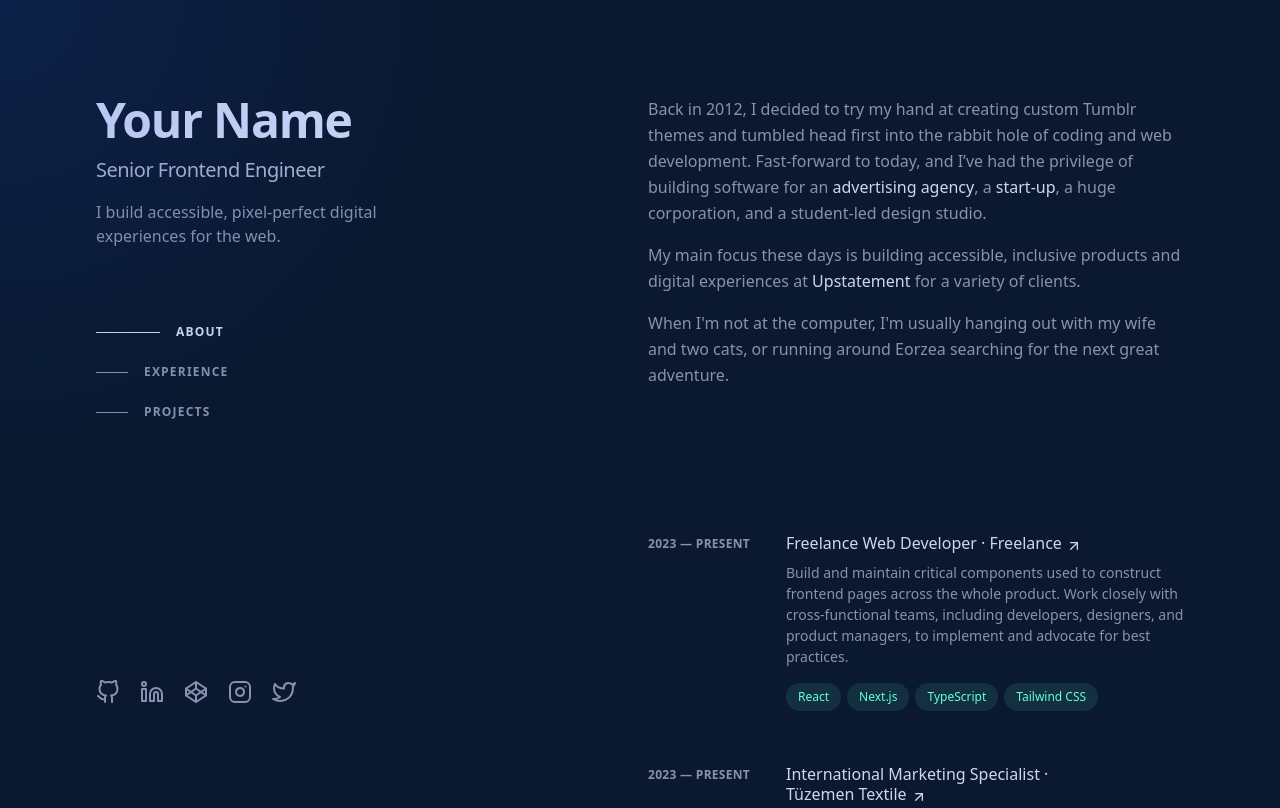
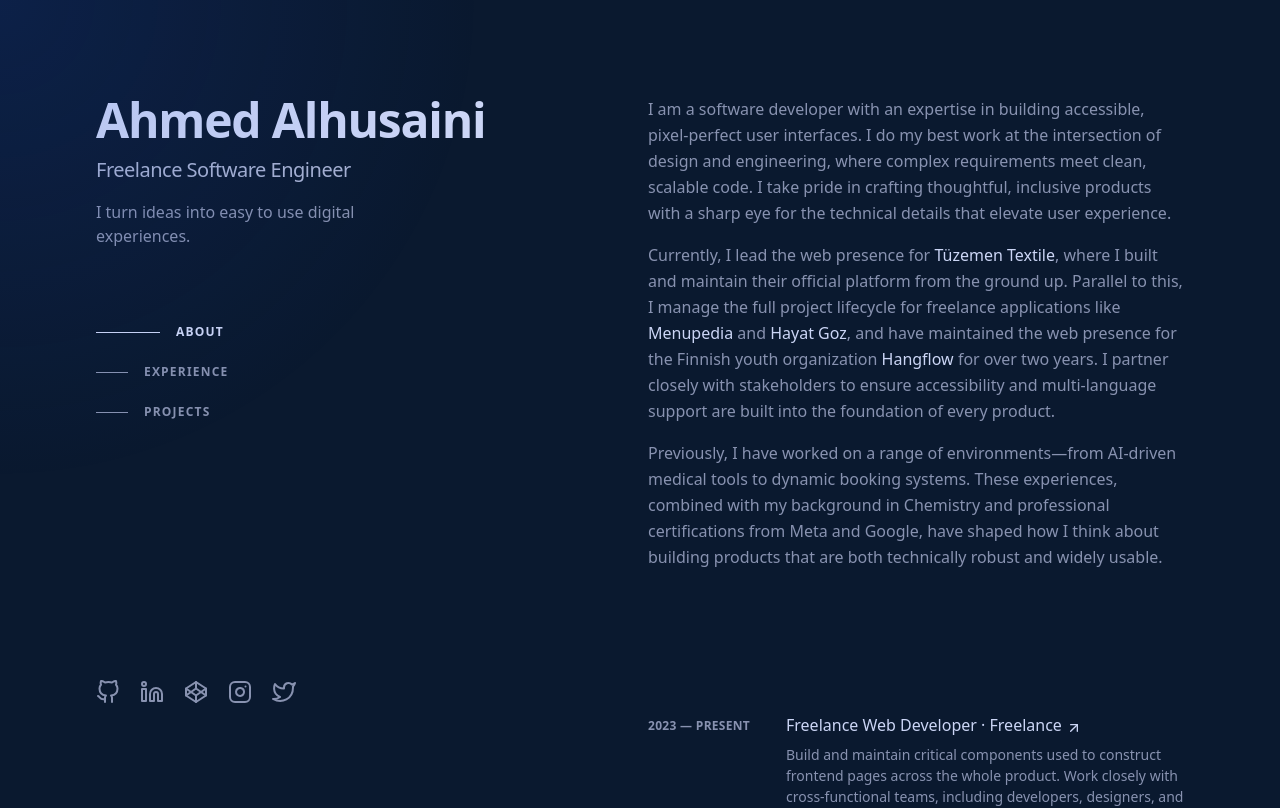
Before and after one commit to ProfMoriartey/ahmed-ali, a Next.js app: page / in a window 1280 px wide. Shown: the top 808 px of the page. Built offline with nearby package versions, Linux system fonts and the light colour scheme.

Commit message:
Customise the main page and metadata

```diff
--- a/src/app/layout.tsx
+++ b/src/app/layout.tsx
@@ -15,8 +15,23 @@
 });
 
 export const metadata: Metadata = {
-  title: "Brittany Chiang Clone",
-  description: "A portfolio recreation",
+  title: "Ahmed Alhusaini | Software Engineer",
+  description: "I turn ideas into easy to use digital experiences.",
+  openGraph: {
+    title: "Ahmed Alhusaini | Software Engineer",
+    description: "I turn ideas into easy to use digital experiences.",
+    url: "https://ahmedalhusaini.com",
+    siteName: "Ahmed Alhusaini",
+    images: [
+      {
+        url: "/og-image.jpg",
+        width: 1200,
+        height: 630,
+      },
+    ],
+    locale: "en_US",
+    type: "website",
+  },
 };
 
 export default function RootLayout({
--- a/src/app/page.tsx
+++ b/src/app/page.tsx
@@ -20,14 +20,13 @@
           <ScrollReveal>
             <div>
               <h1 className="text-slate-lightest text-4xl font-bold tracking-tight sm:text-5xl">
-                Your Name
+                Ahmed Alhusaini
               </h1>
               <h2 className="text-slate-light mt-3 text-lg font-medium tracking-tight sm:text-xl">
-                Senior Frontend Engineer
+                Freelance Software Engineer
               </h2>
               <p className="mt-4 max-w-xs leading-normal">
-                I build accessible, pixel-perfect digital experiences for the
-                web.
+                I turn ideas into easy to use digital experiences.
               </p>
               <Nav />
             </div>
@@ -50,31 +49,44 @@
               </h3>
               <div className="text-slate flex flex-col gap-4">
                 <p>
-                  Back in 2012, I decided to try my hand at creating custom
-                  Tumblr themes and tumbled head first into the rabbit hole of
-                  coding and web development. Fast-forward to today, and I’ve
-                  had the privilege of building software for an{" "}
-                  <span className="text-slate-lightest hover:text-teal focus-visible:text-teal font-medium">
-                    advertising agency
-                  </span>
-                  , a{" "}
-                  <span className="text-slate-lightest hover:text-teal focus-visible:text-teal font-medium">
-                    start-up
-                  </span>
-                  , a huge corporation, and a student-led design studio.
+                  I am a software developer with an expertise in building
+                  accessible, pixel-perfect user interfaces. I do my best work
+                  at the intersection of design and engineering, where complex
+                  requirements meet clean, scalable code. I take pride in
+                  crafting thoughtful, inclusive products with a sharp eye for
+                  the technical details that elevate user experience.
                 </p>
                 <p>
-                  My main focus these days is building accessible, inclusive
-                  products and digital experiences at{" "}
+                  Currently, I lead the web presence for{" "}
                   <span className="text-slate-lightest hover:text-teal focus-visible:text-teal font-medium">
-                    Upstatement
+                    Tüzemen Textile
+                  </span>
+                  , where I built and maintain their official platform from the
+                  ground up. Parallel to this, I manage the full project
+                  lifecycle for freelance applications like{" "}
+                  <span className="text-slate-lightest hover:text-teal focus-visible:text-teal font-medium">
+                    Menupedia
                   </span>{" "}
-                  for a variety of clients.
+                  and{" "}
+                  <span className="text-slate-lightest hover:text-teal focus-visible:text-teal font-medium">
+                    Hayat Goz
+                  </span>
+                  , and have maintained the web presence for the Finnish youth
+                  organization{" "}
+                  <span className="text-slate-lightest hover:text-teal focus-visible:text-teal font-medium">
+                    Hangflow
+                  </span>{" "}
+                  for over two years. I partner closely with stakeholders to
+                  ensure accessibility and multi-language support are built into
+                  the foundation of every product.
                 </p>
                 <p>
-                  When I'm not at the computer, I'm usually hanging out with my
-                  wife and two cats, or running around Eorzea searching for the
-                  next great adventure.
+                  Previously, I have worked on a range of environments—from
+                  AI-driven medical tools to dynamic booking systems. These
+                  experiences, combined with my background in Chemistry and
+                  professional certifications from Meta and Google, have shaped
+                  how I think about building products that are both technically
+                  robust and widely usable.
                 </p>
               </div>
             </ScrollReveal>
--- a/tsconfig.json
+++ b/tsconfig.json
@@ -25,7 +25,6 @@
     "incremental": true,
 
     /* Path Aliases */
-    "baseUrl": ".",
     "paths": {
       "~/*": ["./src/*"]
     }
```
Also changed, not shown: public/og-image.jpg (added).
